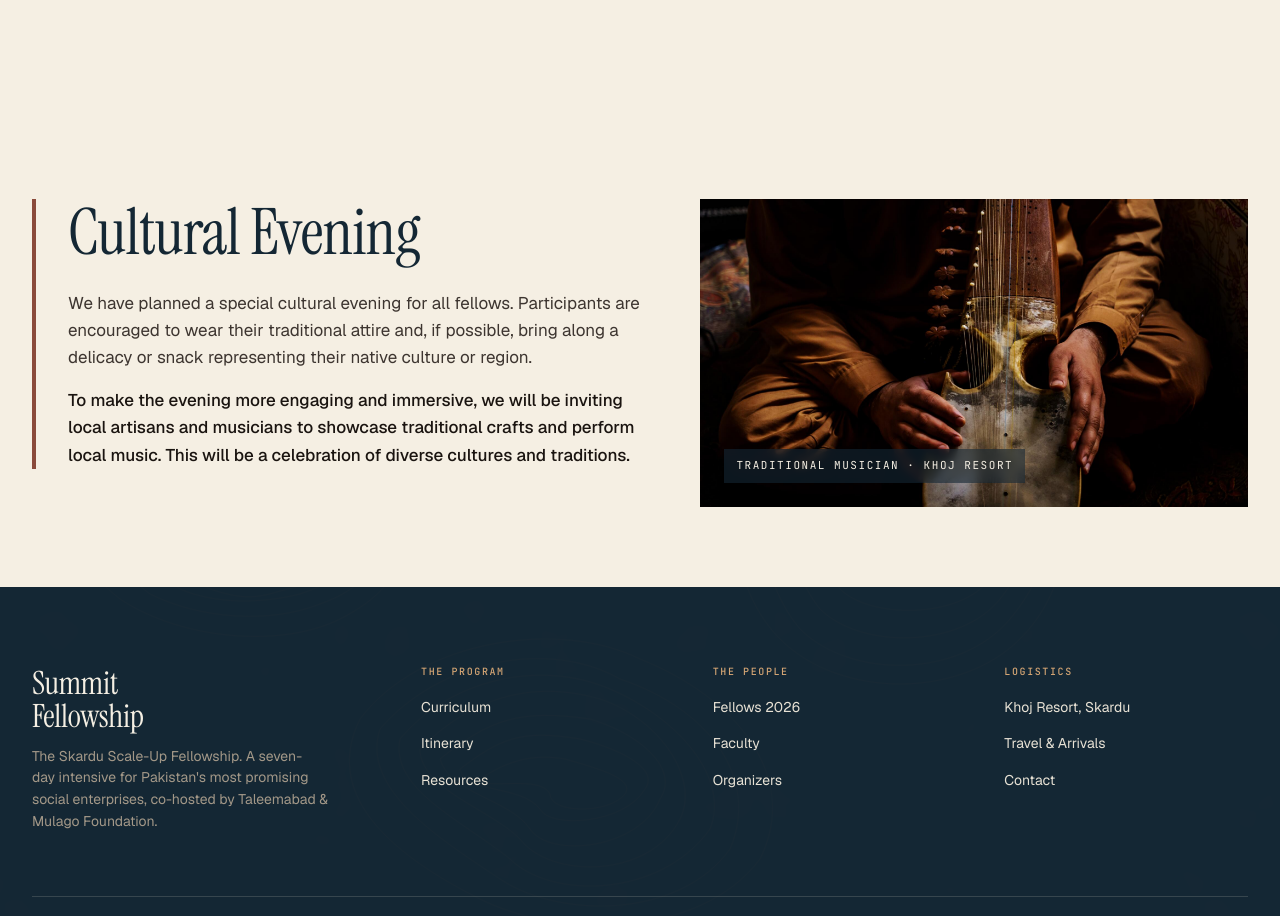
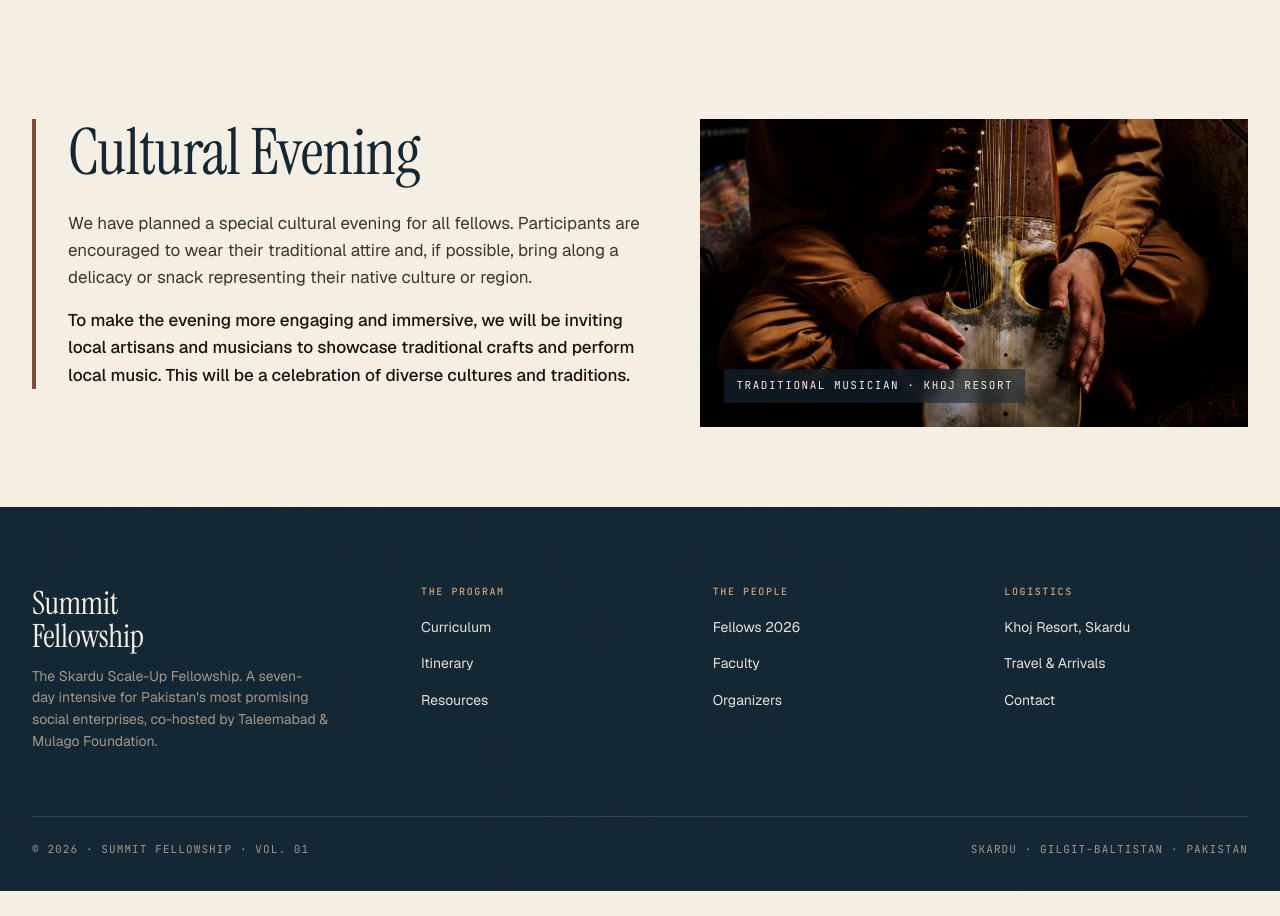
Before and after one commit to usmanjaved-droid/summit-fellowship-website, a Next.js app: page /venue in a window 1280 px wide. Shown: the part 7957-8873 px from the top of the page. After the commit the page ends 8848 px from the top, so only its background shows below. Built offline with nearby package versions, Linux system fonts and the light colour scheme.

Commit message:
fix: remove top padding from Cultural Evening section

```diff
--- a/app/venue/page.module.css
+++ b/app/venue/page.module.css
@@ -699,7 +699,7 @@
 
 /* === Cultural Evening === */
 .culturalEvening {
-  padding: 80px 0;
+  padding: 0 0 80px 0;
   background: var(--paper);
 }
 
```
